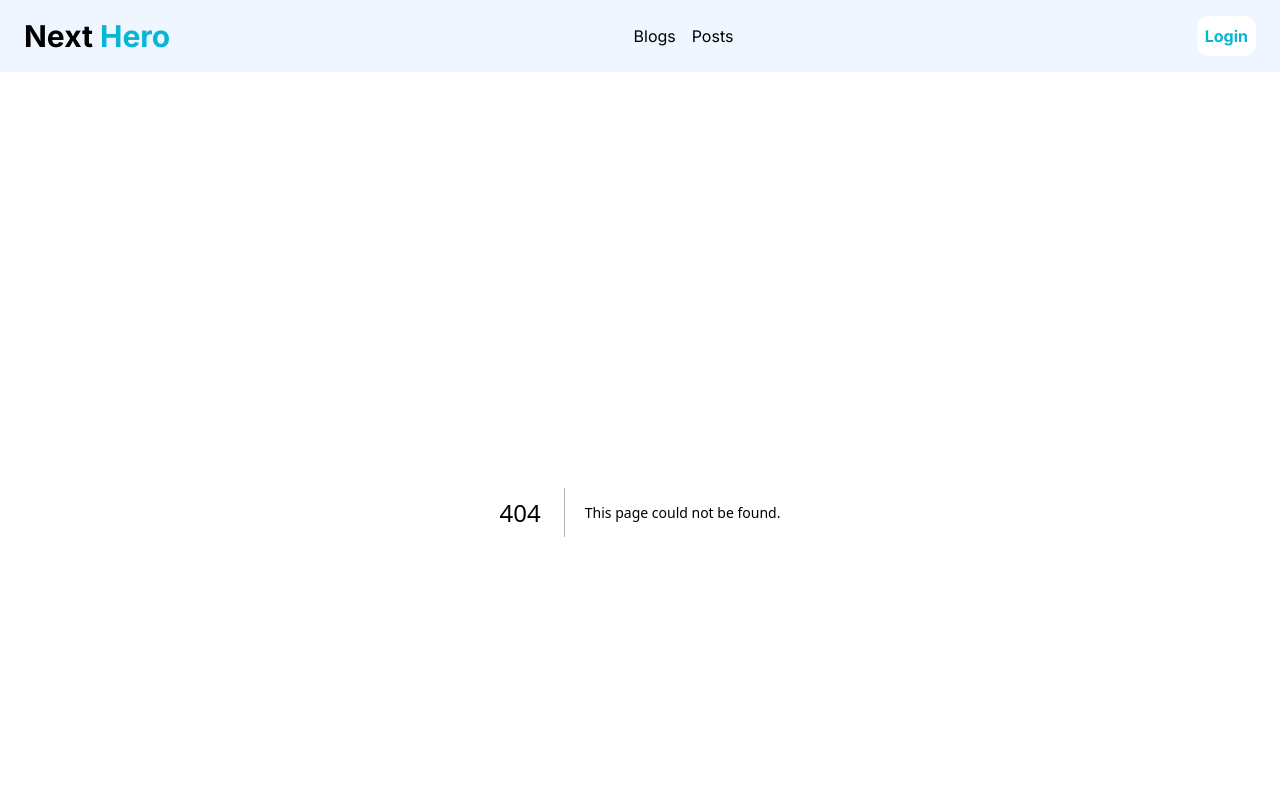
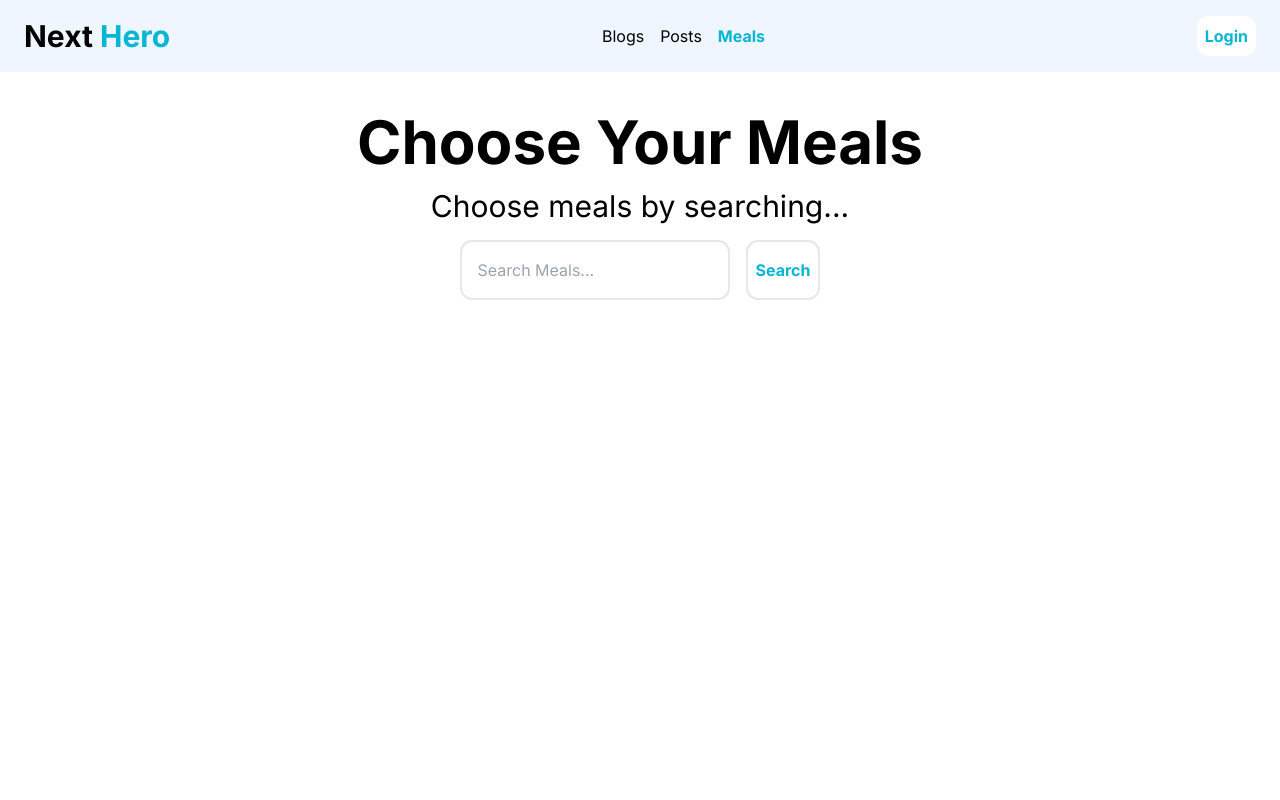
Before and after one commit to Md-Ashikur-Rahman-Ashik/Next-Hero, a Next.js app: page /meals in a window 1280 px wide. Before the commit this address had no page. Shown: the top 800 px of the page. Built offline with nearby package versions, Linux system fonts and the light colour scheme.

Commit message:
Implementing search functionality

```diff
--- /dev/null
+++ b/src/app/meals/page.jsx
@@ -0,0 +1,29 @@
+"use client"
+import React, { useState } from "react";
+
+const Page = () => {
+  const [search, setSearch] = useState("");
+
+  return (
+    <div className="card card-compact container rounded-xl mx-auto">
+      <h2 className="text-6xl font-bold flex justify-center">
+        Choose Your Meals
+      </h2>
+      <p className="flex justify-center text-3xl mt-4">
+        Choose meals by searching...
+      </p>
+      <div className="flex justify-center mt-4 gap-4">
+        <input
+          type="text"
+          placeholder="Search Meals..."
+          className="border-2 rounded-xl p-4 outline-none text-cyan-500"
+        />
+        <button className="border-2 px-2 text-cyan-500 font-bold rounded-xl">
+          Search
+        </button>
+      </div>
+    </div>
+  );
+};
+
+export default Page;
--- a/src/components/Navbar.jsx
+++ b/src/components/Navbar.jsx
@@ -14,6 +14,10 @@ const Navbar = () => {
     {
       title: "Posts",
       path: "/posts",
+    },
+    {
+      title: "Meals",
+      path: "/meals",
     },
   ];
 
```
